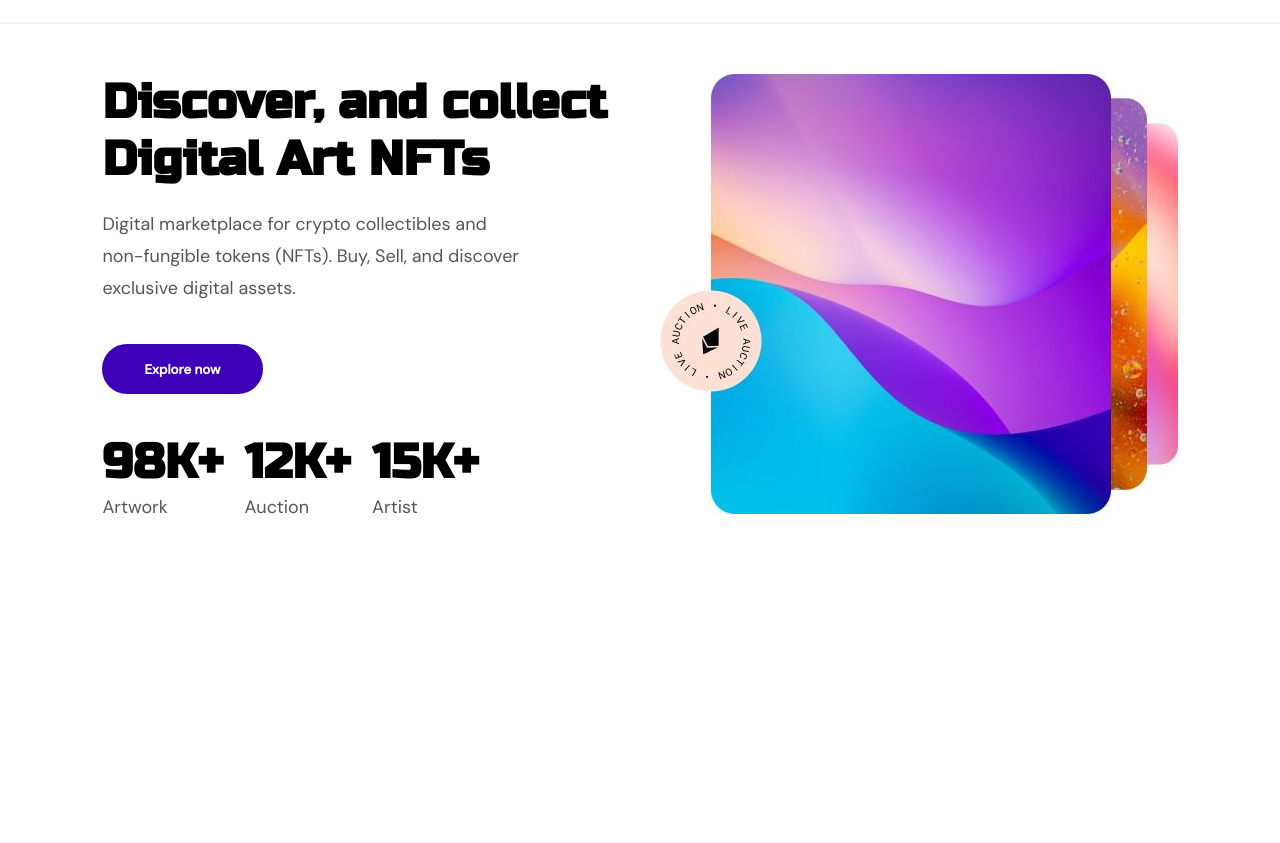
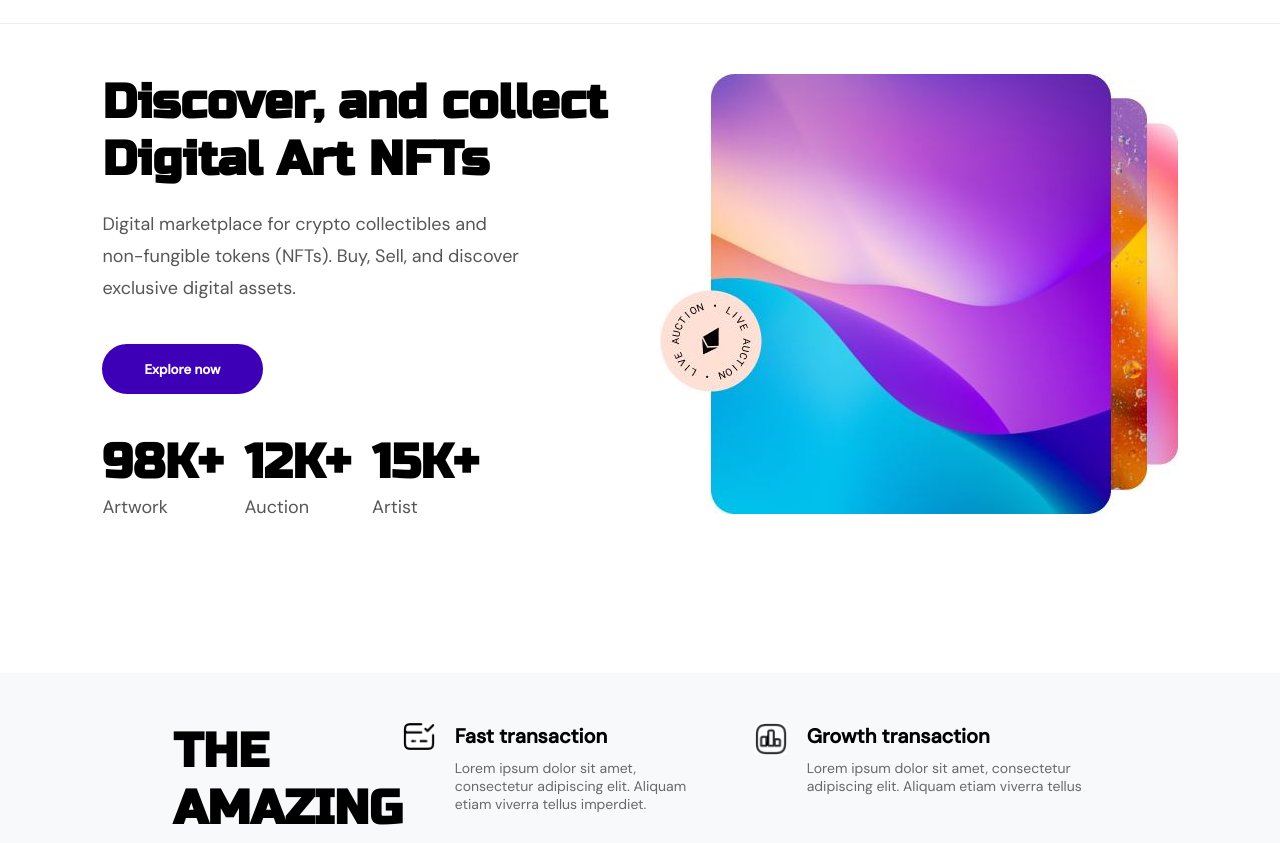
Before and after one commit to Adil1310/nft-marketplace-html, a plain HTML site: page index.html in a window 1280 px wide. Shown: the part 87-930 px from the top of the page. Before the commit the page ends 800 px from the top, so only its background shows below. Drawn offline with Linux system fonts and the light colour scheme.

Commit message:
added new block

```diff
--- a/CSS/style.css
+++ b/CSS/style.css
@@ -124,3 +124,50 @@ input::placeholder{
 .statistics{
     width: 70%;
 }
+.sub-menu{
+    width: 100vw;
+    height: 200px;
+    background: rgba(217, 224, 236, 0.2);
+    backdrop-filter: blur(50px);
+    display: flex;
+    justify-content: space-between;
+    padding: 50px 200px 0px 200px;
+    box-sizing: border-box;
+    justify-content: center;
+    margin-top: 150px;
+}
+.sub-side-menu{
+    display: flex;
+    flex-direction: row;
+}
+.sub-menu-span-title{
+    width: 300px;
+    font-family: 'DM Sans', sans-serif;
+    font-weight: 700;
+    font-size: 20px;
+    line-height: 26px;
+    color: #000;
+}
+.sub-menu-txt{
+    font-family: 'DM Sans', sans-serif;
+    font-weight: 400;
+    font-size: 14px;
+    color: #696969;
+}
+#sub-menu-vector{
+    width: 32px;
+    height: 27px;
+    margin-right: 20px;
+}
+#sub-menu-vector-2{
+    width: 32px;
+    height: 32px;
+    margin-right: 20px;
+}
+.sub-menu-span-title{
+    margin-bottom: 10px;
+}
+.container-menu{
+    width: 424px;
+    height: 600px;
+}
--- a/index.html
+++ b/index.html
@@ -2,12 +2,12 @@
 <html lang="en">
     <head>
         <meta charset="UTF-8">
-        <title>Title</title>
+        <title>Classtask #16</title>
         <link rel="stylesheet" href="./css/style.css">
         <link rel="preconnect" href="https://fonts.googleapis.com">
         <link rel="preconnect" href="https://fonts.gstatic.com" crossorigin>
         <link href="https://fonts.googleapis.com/css2?family=DM+Sans:wght@400;500&family=Russo+One&display=swap" rel="stylesheet">
-        <link rel="shortcut icon" href="./IMG/logo.png.png" type="image/png">
+        <link rel="shortcut icon" href="./IMG/Vector-3.png" type="image/png">
     </head>
     <body>
 
@@ -86,5 +86,39 @@
             </div>
         </main>
 
+        <div class="sub-menu">
+        <div class="statistics title">THE AMAZING NFT ART<br>OF THE WORLD HERE</div>
+        <div>
+            <div class="sub-side-menu">
+                <img id="sub-menu-vector" src="./IMG/Vector-3.png">
+                <div>
+                    <div class="sub-menu-span-title">Fast transaction</div>
+                    <div class="sub-menu-txt">
+                        Lorem ipsum dolor sit amet,<br>
+                        consectetur adipiscing elit. Aliquam<br>
+                        etiam viverra tellus imperdiet.
+                    </div>
+                </div>
+            </div>
+        </div>
+            <div>
+                <div class="sub-side-menu">
+                    <img id="sub-menu-vector-2" src="./IMG/Vector-3-.png">
+                    <div>
+                        <div class="sub-menu-span-title">Growth transaction</div>
+                        <div class="sub-menu-txt">
+                        Lorem ipsum dolor sit amet, consectetur<br>
+                        adipiscing elit. Aliquam etiam viverra tellus
+                        </div>
+                    </div>
+                </div>
+            </div>
+        </div>
+        <div class="container-menu">
+            <div class="wallpaper-menu">
+                <img class="wallpaper-menu-img" src="./IMG/unsplash_F56Y7dgrAkc.png">
+                <div class="wallpaper-menu-txt"></div>
+            </div>
+        </div>
     </body>
 </html>
```
Also changed, not shown: IMG/Vector-3-.png (added), IMG/Vector-3.png (added), IMG/unsplash_F56Y7dgrAkc.png (added).
